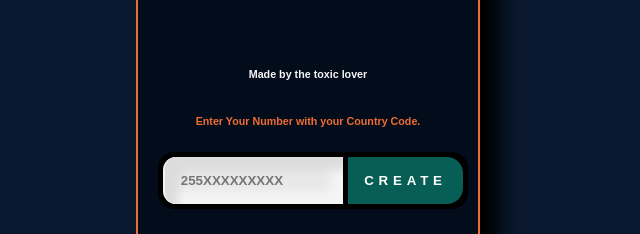
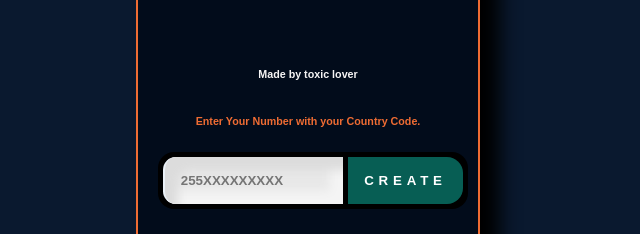
Before and after one commit to toxiclover-tech/TOXIC-LOVER, a website: page index.html in a window 1280 px wide. Shown: the part 324-558 px from the top of the page, 332-972 px from the left. Drawn offline with nearby package versions, Linux system fonts and the light colour scheme.

Commit message:
Update index.html

```diff
--- a/index.html
+++ b/index.html
@@ -147,7 +147,7 @@
           <p>
             <h3 class="centered-text">TOXIC-LOVER-MD SESSION SCANNER</h3>
             <br>
-            <h6 style="font-family: sans-serif; font-weight: bold;line-height: 2rem;">Made by the toxic lover </h6>
+            <h6 style="font-family: sans-serif; font-weight: bold;line-height: 2rem;">Made by toxic lover </h6>
             <h6 style=" color: #EF6C33;">Enter Your Number with your Country Code.</h6>
             <div class="input-container">
               <input placeholder="255XXXXXXXXX" type="text" id="number"  name="">
```
